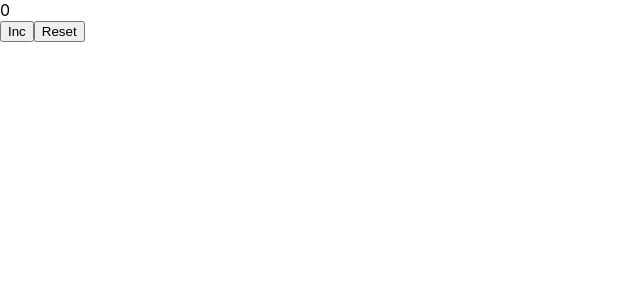
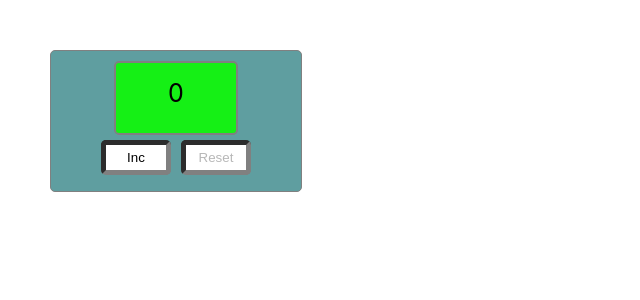
Before and after one commit to Fibi131904/Counter, a React (Create React App) app: page / in a window 1280 px wide. Shown: the top 300 px of the page, without its empty margins (0-640 px from the left). Built offline with nearby package versions, Linux system fonts and the light colour scheme.

Commit message:
counter css

```diff
--- a/src/App.css
+++ b/src/App.css
@@ -1,3 +1,5 @@
-.App {
+
+.wrapper {
   text-align: center;
+  border-radius: 5px;
 }
--- a/src/App.tsx
+++ b/src/App.tsx
@@ -1,4 +1,4 @@
-import React, { useState }  from 'react';
+import React, { useState } from 'react';
 import './App.css';
 import { Counter } from './components/Counter/Counter';
 
@@ -21,7 +21,7 @@ function App() {
   return (
 
     <div>
-      <Counter count={count} callBack={plus} calBackReset={reset} />
+      <Counter count={count} callBack={plus} calBackReset={reset} maxValue={maxValue} startValue={startValue} />
     </div>
 
   )
--- a/src/components/Button/Button.module.css
+++ b/src/components/Button/Button.module.css
@@ -0,0 +1,9 @@
+.btn{
+border: 5px inset gray;
+    height: 35px;
+    width: 70px;
+    border-radius: 5px;
+    margin: 5px ;
+    background-color: rgb(255, 255, 255);
+
+}
--- a/src/components/Button/Button.tsx
+++ b/src/components/Button/Button.tsx
@@ -4,8 +4,10 @@ import s from './Button.module.css';
 
 
 type ButtonType = {
-  name: string
-  callBack: () => void
+  name: string;
+  callBack: () => void;
+  disabled: boolean;
+
 }
 export const Button = (props: ButtonType) => {
 
@@ -14,7 +16,7 @@ export const Button = (props: ButtonType) => {
   }
 
   return (
-    <button onClick={onClickHundler}>{props.name}</button>
+    <button className={s.btn} onClick={onClickHundler} disabled={props.disabled}>{props.name}</button>
 
   )
 }
--- a/src/components/Counter/Counter.module.css
+++ b/src/components/Counter/Counter.module.css
@@ -0,0 +1,38 @@
+.counter {
+
+    margin: 50px;
+    border: 1px solid grey;
+    width: 250px;
+    height: 140px;
+    border-radius: 5px;
+    text-align: center;
+    background-color: cadetblue;
+
+}
+
+.tablo {
+    margin-top: 10px;
+    margin-left: auto;
+    margin-right: auto;
+    background-color: rgb(21, 240, 21);
+    width: 90px;
+    height: 40px;
+    padding: 15px;
+    border: 2px solid grey;
+    font-size: 25px;
+    border-radius: 5px;
+}
+
+.maximum {
+    margin-top: 10px;
+    margin-left: auto;
+    margin-right: auto;
+    background-color:rgb(21, 240, 21);
+    width: 90px;
+    height: 40px;
+    padding: 15px;
+    border: 2px solid red;
+    font-size: 25px;
+    color: red;
+    border-radius: 5px;
+}
--- a/src/components/Counter/Counter.tsx
+++ b/src/components/Counter/Counter.tsx
@@ -1,20 +1,31 @@
-import React  from 'react';
+import React from 'react';
 import { Button } from '../Button/Button';
-import s from'./Counter.module.css';
+import s from './Counter.module.css';
 
-type CounterPropsType= {
+type CounterPropsType = {
     count: number;
-    callBack: ()=>void
-    calBackReset: ()=> void
+    callBack: () => void
+    calBackReset: () => void
+    maxValue: number
+    startValue: number
 }
-export const Counter=(props: CounterPropsType)=>{
+export const Counter = (props: CounterPropsType) => {
 
-return (
-<div className={s.counter}>
-<div>{props.count} </div>
 
-<Button name={"Inc"}callBack={props.callBack }/>
-<Button name={"Reset"}callBack= {props.calBackReset}/>
-</div>
-)
+
+    return (
+        <div className={s.counter} >
+            <div className={props.count === props.maxValue ? s.maximum : s.tablo} > {props.count} </div>
+
+            <Button name={"Inc"}
+                callBack={props.callBack}
+                disabled={props.count >= props.maxValue}
+            />
+            <Button name={"Reset"}
+                callBack={props.calBackReset}
+                disabled={props.count === props.startValue}
+            />
+
+        </div>
+    )
 }
```
